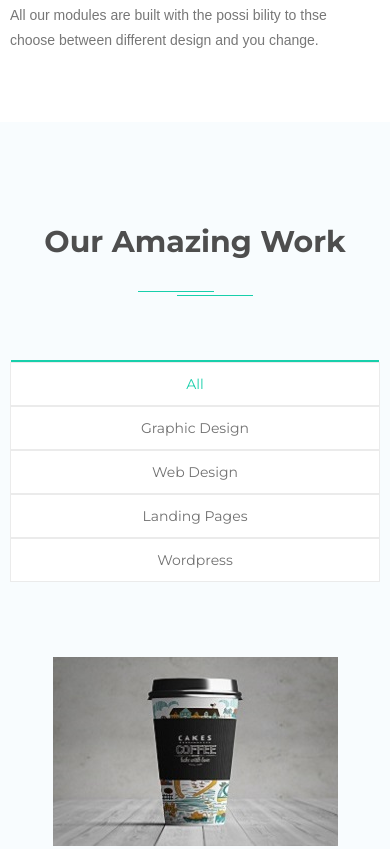
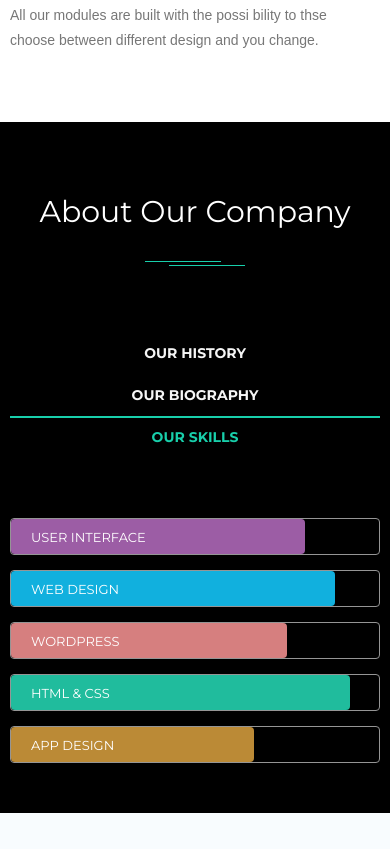
Before and after one commit to YanG-6668/panza, a website: page app/index.html in a window 390 px wide. Shown: the part 3719-4568 px from the top of the page. Drawn offline with nearby package versions, Linux system fonts and the light colour scheme; files that its build step writes are made by us from their sources; files whose address does not match are found by name.

Commit message:
added mobile ourcompany

```diff
--- a/app/index.html
+++ b/app/index.html
@@ -281,14 +281,17 @@
             </div>
         </div>
     </section>
-    <!--
-     <section class="ourCompany">
+
+    <section class="ourCompany">
         <div class="container">
             <div class="ourCompany-cont">
                 <div class="ourCompany__title title">
                     About Our Company
                 </div>
                 <div class="ourCompany__wrapper">
+                    <div class="ourCompany__img">
+                        <img src="images/phone1.png" alt="">
+                    </div>
                     <div class="ourCompany__tabs">
                         <div class="tabs">
                             <span class="tab" data-id="1">our History</span>
@@ -334,7 +337,7 @@
                 </div>
             </div>
         </div>
-    </section> -->
+    </section>
 
     <section class="work">
         <div class="container">
@@ -1323,7 +1326,7 @@
             </div>
         </div>
     </section>
-    <!--
+
     <section class="goodWork" style="background-image: url(images/nature1.jpg);">
         <div class="goodWork-bg-shadow">
             <div class="container">
@@ -1357,7 +1360,7 @@
             </div>
         </div>
     </section>
--->
+
     <section class="map">
         <div class="container">
             <div class="map__wrapper">
--- a/app/scss/_media.scss
+++ b/app/scss/_media.scss
@@ -85,8 +85,6 @@
     }
     .footer__top-item-tags {
         max-width: 250px;
-        // text-align: center;
-        // margin: 0 auto;
         border: none;
     }
     .bustard-title {
@@ -201,7 +199,32 @@
     }
 }
 
-@media(max-width: 885px) {}
+@media(max-width: 920px) {
+    .ourCompany {
+        // background-color: #000;
+        padding-top: 70px;
+    }
+    .ourCompany__tabs {
+        max-width: 100%;
+        width: 100%;
+        padding-bottom: 50px;
+    }
+    .ourCompany__img {
+        display: none;
+    }
+    .ourCompany__title {
+        &.title {
+            max-width: 100%;
+            width: 100%;
+            &::before {
+                left: 47.5%;
+            }
+            &::after {
+                right: 47.5%;
+            }
+        }
+    }
+}
 
 @media(max-width: 840px) {
     .feature .feature__item {
@@ -278,6 +301,18 @@
             }
             &::after {
                 right: 45%;
+            }
+        }
+    }
+    .ourCompany__title {
+        &.title {
+            max-width: 100%;
+            width: 100%;
+            &::before {
+                left: 45.5%;
+            }
+            &::after {
+                right: 45.5%;
             }
         }
     }
@@ -362,6 +397,37 @@
     }
 }
 
+@media(max-width: 475px) {
+    .ourCompany__title {
+        &.title {
+            max-width: 100%;
+            width: 100%;
+            &::before {
+                left: 45.5%;
+            }
+            &::after {
+                right: 45.5%;
+            }
+        }
+    }
+    .tabs .tab {
+        font-size: 14px;
+    }
+    .tabs .tab+.tab {
+        margin-left: 20px;
+    }
+    .ourCompany__title {
+        &.title {
+            &::before {
+                left: 43%;
+            }
+            &::after {
+                right: 43%;
+            }
+        }
+    }
+}
+
 @media(max-width: 438px) {
     .header__content {
         &-title {
@@ -413,6 +479,20 @@
             &::after {
                 right: 43%;
             }
+        }
+    }
+}
+
+@media(max-width: 390px) {
+    .tabs {
+        flex-direction: column;
+    }
+    .tabs .tab+.tab {
+        margin-left: 0px;
+    }
+    .personal__box {
+        p {
+            width: 100%;
         }
     }
 }
--- a/app/scss/style.scss
+++ b/app/scss/style.scss
@@ -283,14 +283,28 @@
 //ourCompany start
 .ourCompany {
     background-color: #000;
-    padding: 100px 0;
-}
-
-.ourCompany__wrapper {
-    margin-left: auto;
-    margin-right: 0;
+    padding-top: 100px;
+}
+
+.ourCompany__tabs {
     max-width: 580px;
     width: 100%;
+}
+
+.ourCompany__wrapper {
+    display: flex;
+    justify-content: space-between;
+}
+
+.ourCompany__img {
+    margin-bottom: -8px;
+    margin-top: -100px;
+    padding-right: 15px;
+    img {
+        max-width: 350px;
+        width: 100%;
+        min-height: 550px;
+    }
 }
 
 .ourCompany__title {
```
Also changed, not shown: app/images/phone.png (added), app/images/phone1.png (added).
